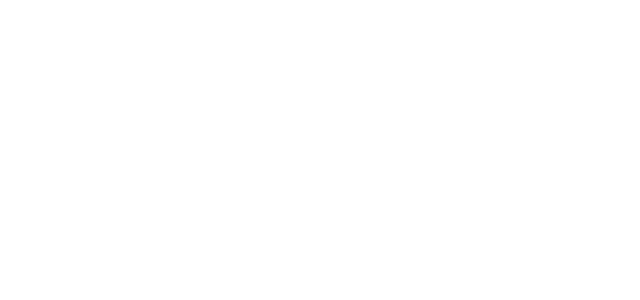
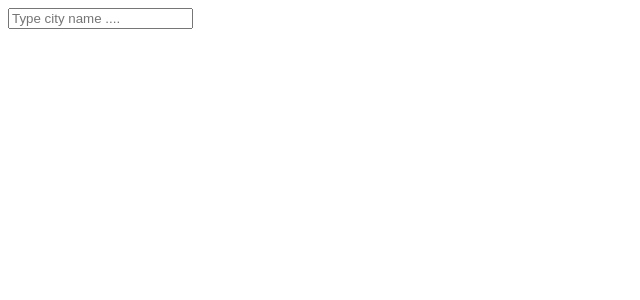
Before and after one commit to ahmadshahdarwesh/weather-app, a React (Create React App) app: page / in a window 1280 px wide. Shown: the top 300 px of the page, without its empty margins (0-640 px from the left). Built offline with nearby package versions, Linux system fonts and the light colour scheme.

Commit message:
api created

```diff
--- a/src/App.js
+++ b/src/App.js
@@ -1,10 +1,23 @@
+import React, { useState } from "react";
 const api = {
   key: "2d730ae5df478b06fa385a42f118ec2c",
   url: "https://api.openweathermap.org/data/2.5/",
 };
 
 function App() {
-  return <div className="App"></div>;
+  return (
+    <div className="app">
+      <container>
+        <div className="search-box">
+          <input
+            className="search-bar"
+            type="text"
+            placeholder="Type city name ...."
+          />
+        </div>
+      </container>
+    </div>
+  );
 }
 
 export default App;
```
